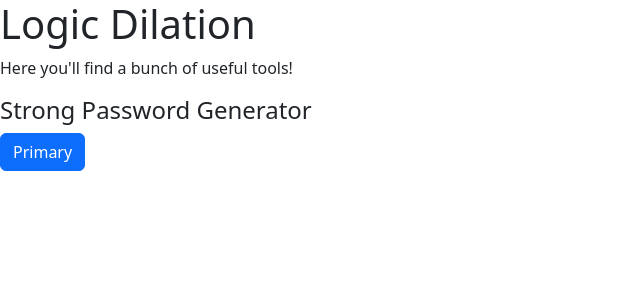
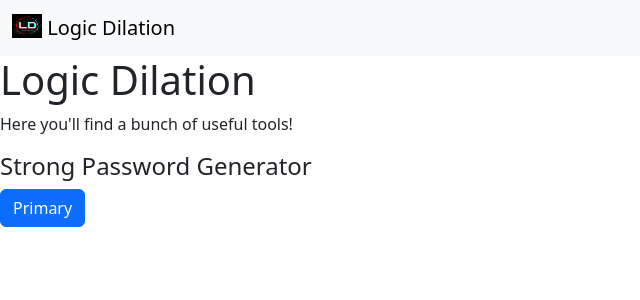
Before and after one commit to chhavikant-01/Random_Password_Generator_python, a Flask app: page / in a window 1280 px wide. Shown: the top 300 px of the page, without its empty margins (0-640 px from the left). Run offline with Flask 3, Linux system fonts and the light colour scheme.

Commit message:
added navbar

```diff
--- a/templates/index.html
+++ b/templates/index.html
@@ -9,6 +9,7 @@
 
 </head>
 <body>
+  {% include 'nav.html' %}
   <div class"container">
     <div>
       <h1>Logic Dilation</h1>
--- /dev/null
+++ b/templates/nav.html
@@ -0,0 +1,8 @@
+<nav class="navbar bg-body-tertiary">
+  <div class="container-fluid">
+    <a class="navbar-brand" href="#">
+      <img src="static/LD (1).png" alt="Logo" width="30" height="24" class="d-inline-block align-text-top">
+      Logic Dilation
+    </a>
+  </div>
+</nav>
```
Also changed, not shown: static/LD (1).png (added).
